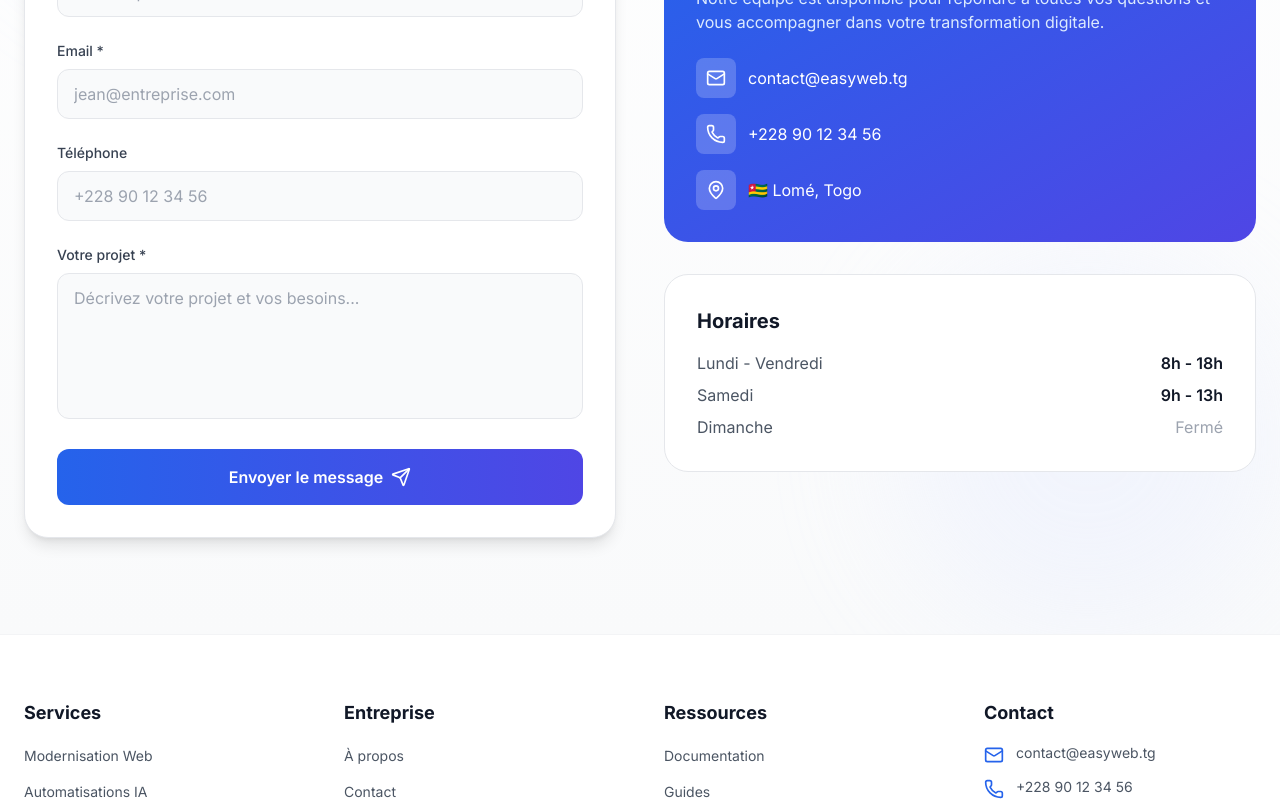
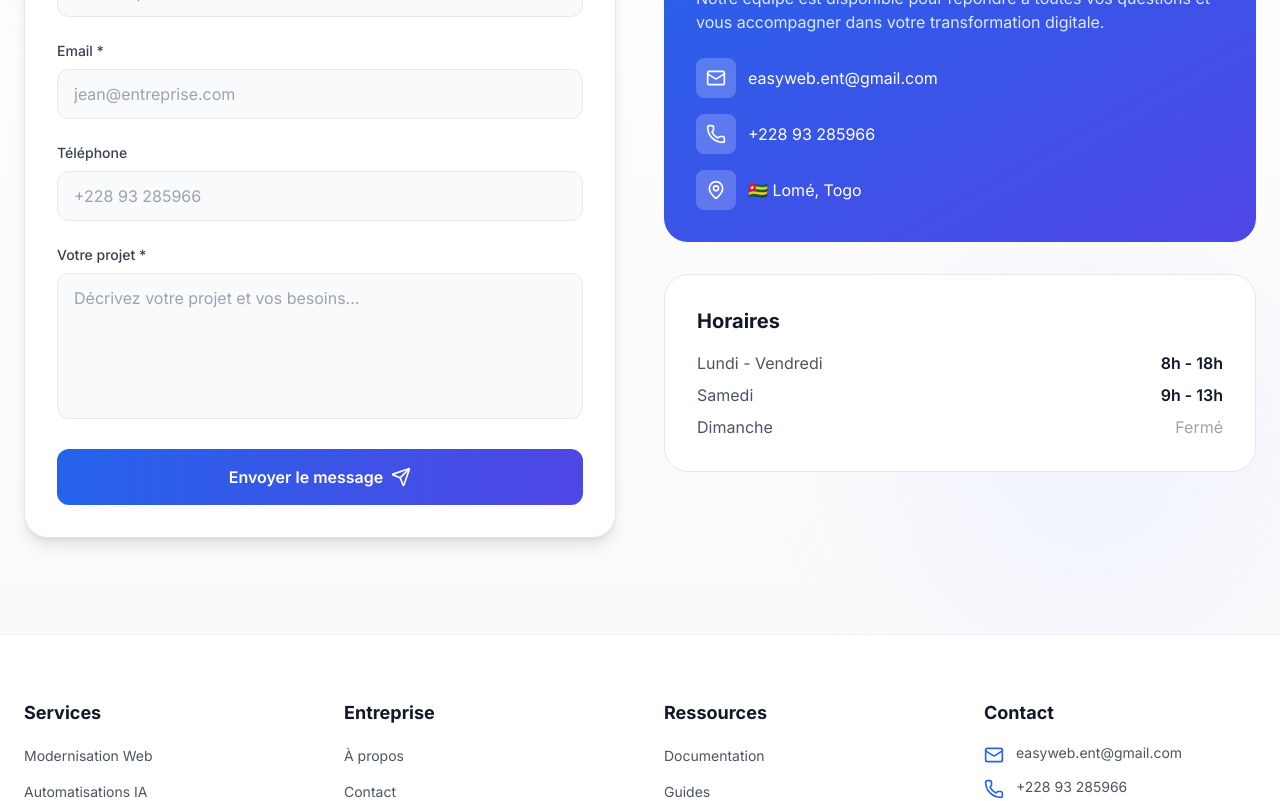
Before and after one commit to salomonAMS/easy-web, a Next.js app: page / in a window 1280 px wide. Shown: the part 6800-7601 px from the top of the page. Built offline with nearby package versions, Linux system fonts and the light colour scheme.

Commit message:
MAJ num & email

```diff
--- a/app/conditions/page.tsx
+++ b/app/conditions/page.tsx
@@ -163,7 +163,7 @@ export default function ConditionsPage() {
           <div className="mt-12 p-6 bg-blue-50 rounded-2xl">
             <p className="text-sm text-gray-600">
               <strong>Questions ?</strong> Pour toute question concernant nos conditions générales,
-              contactez-nous à contact@easyweb.tg ou +228 90 12 34 56
+              contactez-nous à easyweb.ent@gmail.com ou +228 93 285966
             </p>
           </div>
         </div>
--- a/app/confidentialite/page.tsx
+++ b/app/confidentialite/page.tsx
@@ -94,7 +94,7 @@ export default function ConfidentialitePage() {
                   <li><strong>Droit d&apos;opposition</strong> : Refuser le traitement</li>
                 </ul>
                 <p className="mt-4">
-                  Pour exercer vos droits, contactez-nous à : contact@easyweb.tg
+                  Pour exercer vos droits, contactez-nous à : easyweb.ent@gmail.com
                 </p>
               </div>
             </section>
@@ -120,7 +120,7 @@ export default function ConfidentialitePage() {
           <div className="mt-12 p-6 bg-blue-50 rounded-2xl">
             <p className="text-sm text-gray-600">
               <strong>Questions ?</strong> Pour toute question concernant cette politique de confidentialité,
-              contactez-nous à contact@easyweb.tg ou +228 90 12 34 56
+              contactez-nous à easyweb.ent@gmail.com ou +228 93 285966
             </p>
           </div>
         </div>
--- a/app/contact/page.tsx
+++ b/app/contact/page.tsx
@@ -15,16 +15,16 @@ export default function ContactPage() {
     {
       icon: Phone,
       title: 'Téléphone',
-      value: '+228 XX XX XX XX',
+      value: '+228 93 285966',
       description: 'Lun-Sam : 8h-18h',
-      link: 'tel:+228XXXXXXXX'
+      link: 'tel:+22893285966'
     },
     {
       icon: Mail,
       title: 'Email',
-      value: 'contact@easyweb.tg',
+      value: 'easyweb.ent@gmail.com',
       description: 'Réponse sous 24h',
-      link: 'mailto:contact@easyweb.tg'
+      link: 'mailto:easyweb.ent@gmail.com'
     },
     {
       icon: MapPin,
@@ -248,14 +248,14 @@ export default function ContactPage() {
           </p>
           <div className="flex flex-col sm:flex-row gap-4 justify-center">
             <a
-              href="tel:+228XXXXXXXX"
+              href="tel:+22893285966"
               className="inline-flex items-center justify-center gap-2 px-8 py-4 bg-white text-blue-600 font-semibold rounded-full hover:shadow-xl transition-all"
             >
               <Phone className="w-5 h-5" />
               Appelez-nous maintenant
             </a>
             <a
-              href="mailto:contact@easyweb.tg"
+              href="mailto:easyweb.ent@gmail.com"
               className="inline-flex items-center justify-center gap-2 px-8 py-4 bg-blue-700 text-white font-semibold rounded-full hover:bg-blue-800 transition-all border-2 border-white/20"
             >
               <Mail className="w-5 h-5" />
--- a/components/ContactSection.tsx
+++ b/components/ContactSection.tsx
@@ -177,7 +177,7 @@ export default function ContactSection() {
                   className={`w-full px-4 py-3 bg-gray-50 border rounded-xl focus:outline-none focus:ring-2 transition-all text-gray-900 ${
                     errors.phone ? 'border-red-500 focus:border-red-500 focus:ring-red-100' : 'border-gray-200 focus:border-blue-500 focus:ring-blue-100'
                   }`}
-                  placeholder="+228 90 12 34 56"
+                  placeholder="+228 93 285966"
                 />
                 {errors.phone && <p className="text-red-600 text-sm mt-1">{errors.phone}</p>}
               </div>
@@ -252,18 +252,18 @@ export default function ContactSection() {
               </p>
 
               <div className="space-y-4">
-                <a href="mailto:contact@easyweb.tg" className="flex items-center gap-3 text-white hover:text-blue-100 transition-colors">
+                <a href="mailto:easyweb.ent@gmail.com" className="flex items-center gap-3 text-white hover:text-blue-100 transition-colors">
                   <div className="w-10 h-10 bg-white/20 rounded-lg flex items-center justify-center flex-shrink-0">
                     <Mail className="w-5 h-5" />
                   </div>
-                  <span>contact@easyweb.tg</span>
+                  <span>easyweb.ent@gmail.com</span>
                 </a>
 
-                <a href="tel:+22890123456" className="flex items-center gap-3 text-white hover:text-blue-100 transition-colors">
+                <a href="tel:+22893285966" className="flex items-center gap-3 text-white hover:text-blue-100 transition-colors">
                   <div className="w-10 h-10 bg-white/20 rounded-lg flex items-center justify-center flex-shrink-0">
                     <Phone className="w-5 h-5" />
                   </div>
-                  <span>+228 90 12 34 56</span>
+                  <span>+228 93 285966</span>
                 </a>
 
                 <div className="flex items-center gap-3 text-white">
--- a/components/Footer.tsx
+++ b/components/Footer.tsx
@@ -134,14 +134,14 @@ export default function Footer() {
             <ul className="space-y-3">
               <li className="flex items-start gap-3 text-gray-600 text-sm">
                 <Mail className="w-5 h-5 text-blue-600 flex-shrink-0 mt-0.5" />
-                <a href="mailto:contact@easyweb.tg" className="hover:text-blue-600 transition-colors">
-                  contact@easyweb.tg
+                <a href="mailto:easyweb.ent@gmail.com" className="hover:text-blue-600 transition-colors">
+                  easyweb.ent@gmail.com
                 </a>
               </li>
               <li className="flex items-start gap-3 text-gray-600 text-sm">
                 <Phone className="w-5 h-5 text-blue-600 flex-shrink-0 mt-0.5" />
-                <a href="tel:+22890123456" className="hover:text-blue-600 transition-colors">
-                  +228 90 12 34 56
+                <a href="tel:+22893285966" className="hover:text-blue-600 transition-colors">
+                  +228 93 285966
                 </a>
               </li>
               <li className="flex items-start gap-3 text-gray-600 text-sm">
```
